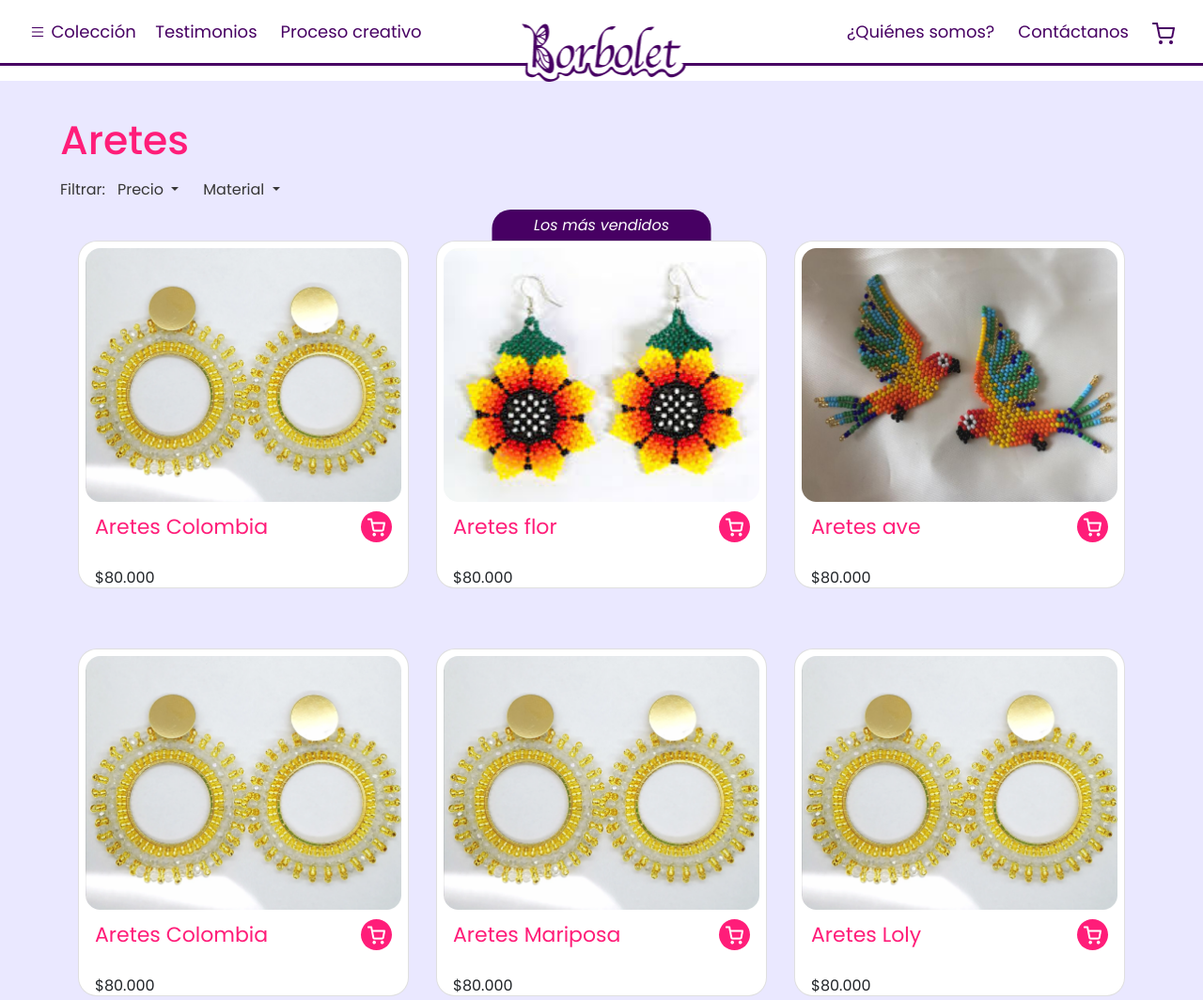
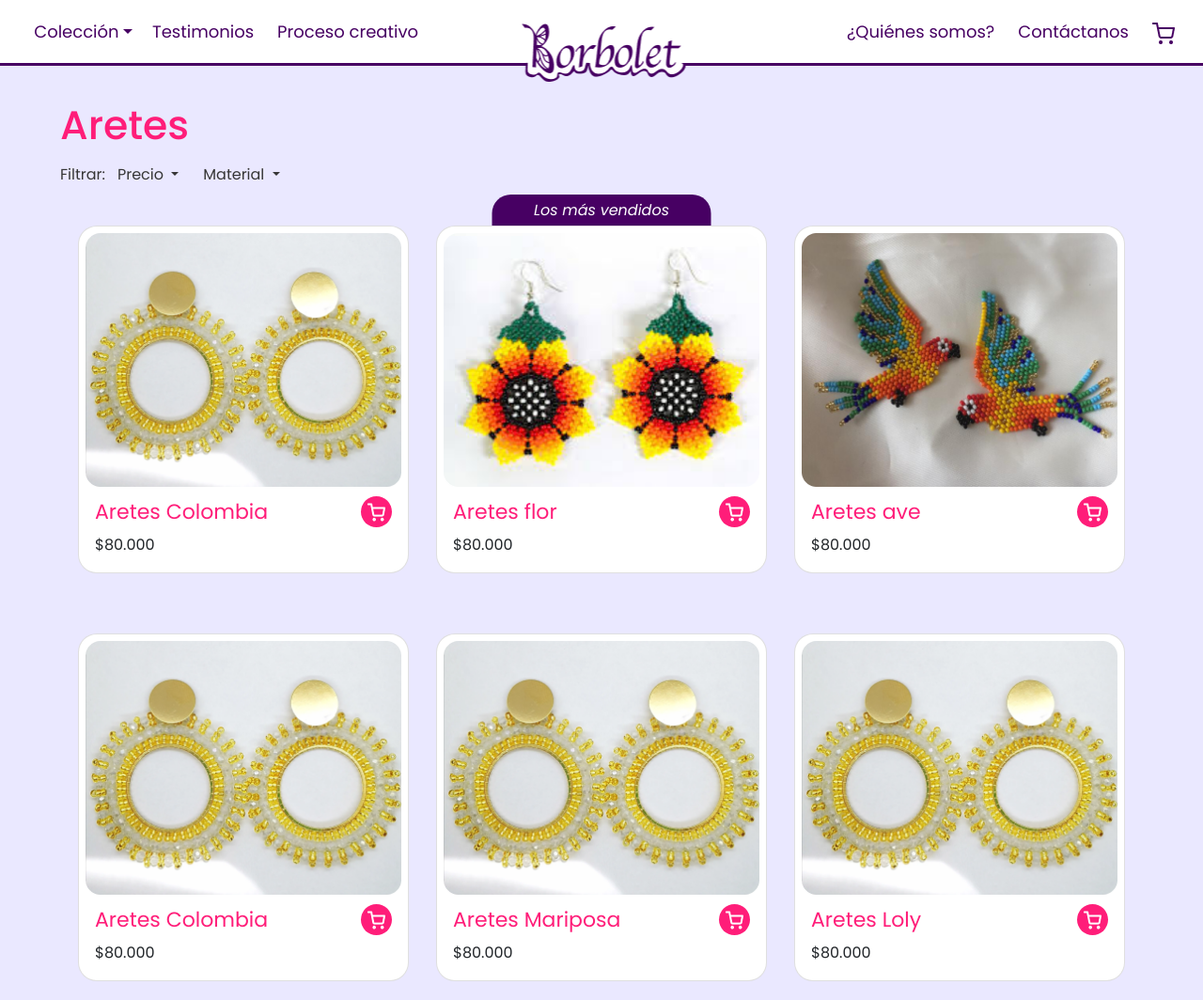
Before and after one commit to mariafmaceab/proyecto-final, a plain HTML site: page pages/aretes.html in a window 1280 px wide. Shown: the top 1064 px of the page at 94% size. Drawn offline with nearby package versions, Linux system fonts and the light colour scheme.

Commit message:
Detalles

```diff
--- a/css/style.css
+++ b/css/style.css
@@ -12,6 +12,12 @@ body{
 a{
     text-decoration: none;
     color: #470063;
+}
+
+ul{
+    margin: 0;
+    padding: 0;
+    box-sizing: border-box;
 }
 
 .navBar{
@@ -192,7 +198,8 @@ h1{
 .cardDescripcion{
     display:flex;
     justify-content: space-between;
-    padding: .625rem;
+    padding: 10px;
+    height: 50px;
 }
 
 .precioProducto{
@@ -264,10 +271,6 @@ h1{
 .dropdown-menu {
     width: 200%;
     border-radius: 0.625rem;
-}
-
-nav ul div button.dropdown-toggle::after {
-    display: none;
 }
 
 nav ul div button.dropdown-toggle {
--- a/pages/aretes.html
+++ b/pages/aretes.html
@@ -14,7 +14,7 @@
                 <div>
                     <div class="dropdown">
                         <button class="btn dropdown-toggle" type="button" data-bs-toggle="dropdown" aria-expanded="false">
-                            <i class="bi bi-list"></i>
+
                             <a href="#"> Colección </a>
                         </button>
                         <ul class="dropdown-menu" aria-labelledby="dropdownMenu2">
```
Also changed, not shown: index.html (+4 -4 lines).
